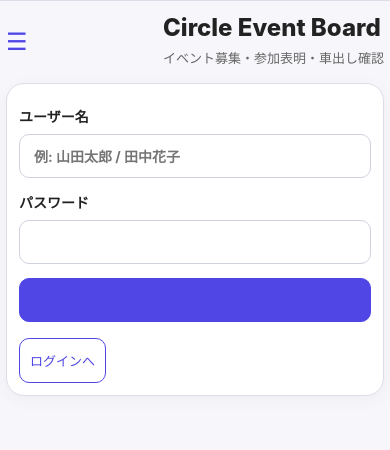
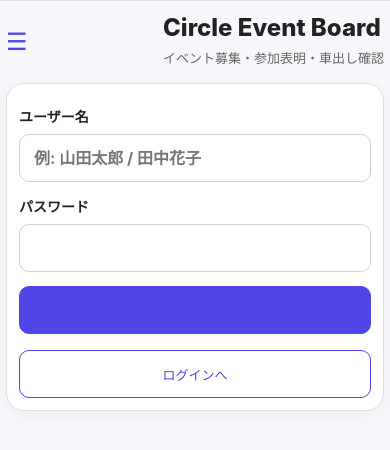
Before and after one commit to Yakan1616/event_app, a Flask app: template templates/auth.html in a window 390 px wide. Shown: the top 450 px of the page. Run offline with Flask 3, Linux system fonts and the light colour scheme; the template is opened without the code that fills it, so the values that code supplies are empty.

Commit message:
Improve mobile responsiveness - full-width buttons and better tablet/mobile layouts

```diff
--- a/templates/base.html
+++ b/templates/base.html
@@ -299,6 +299,10 @@
       gap: 18px;
       align-items: start;
     }
+    .table-wrapper {
+      overflow-x: auto;
+      margin: 12px 0;
+    }
     @media (max-width: 768px) {
       .title {
         font-size: 20px;
@@ -309,6 +313,7 @@
       .btn {
         padding: 12px 14px;
         font-size: 14px;
+        width: 100%;
       }
       .grid {
         grid-template-columns: repeat(auto-fit, minmax(250px, 1fr));
@@ -321,11 +326,27 @@
         padding: 5px 8px;
         font-size: 13px;
       }
+      .detail-grid {
+        grid-template-columns: 1fr;
+      }
       table {
-        font-size: 14px;
+        font-size: 13px;
       }
       th, td {
         padding: 10px 8px;
+      }
+      .actions {
+        flex-direction: column;
+        gap: 8px;
+      }
+      .actions .btn {
+        width: 100%;
+      }
+      .top-actions {
+        flex-direction: column;
+      }
+      .top-actions .btn {
+        width: 100%;
       }
     }
     @media (max-width: 480px) {
@@ -338,6 +359,8 @@
       .btn {
         padding: 12px 10px;
         font-size: 13px;
+        width: 100%;
+        min-height: 48px;
       }
       .grid {
         grid-template-columns: 1fr;
@@ -353,12 +376,39 @@
       .meta {
         gap: 6px;
       }
+      .detail-grid {
+        grid-template-columns: 1fr;
+        gap: 12px;
+      }
       table {
         font-size: 13px;
       }
       th, td {
         padding: 8px 6px;
       }
+      .actions {
+        flex-direction: column;
+        gap: 8px;
+      }
+      .actions .btn {
+        width: 100%;
+        min-height: 48px;
+      }
+      .inline-form {
+        display: block;
+        margin-bottom: 8px;
+      }
+      .inline-form .btn {
+        width: 100%;
+      }
+      input, textarea, select {
+        font-size: 16px;
+        min-height: 48px;
+      }
+      textarea {
+        min-height: 100px;
+      }
+    }
   </style>
   <script>
     function toggleMenu() {
```
